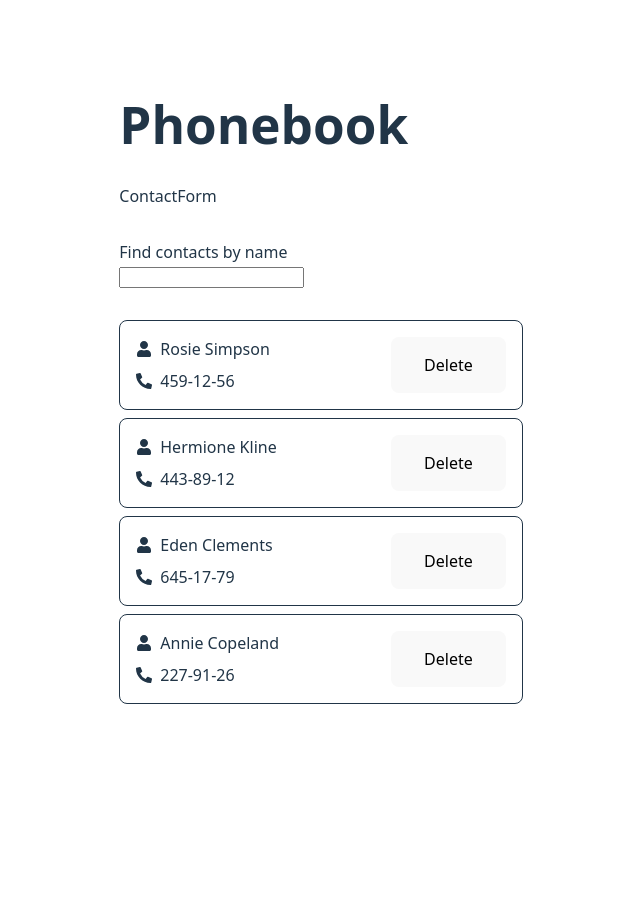
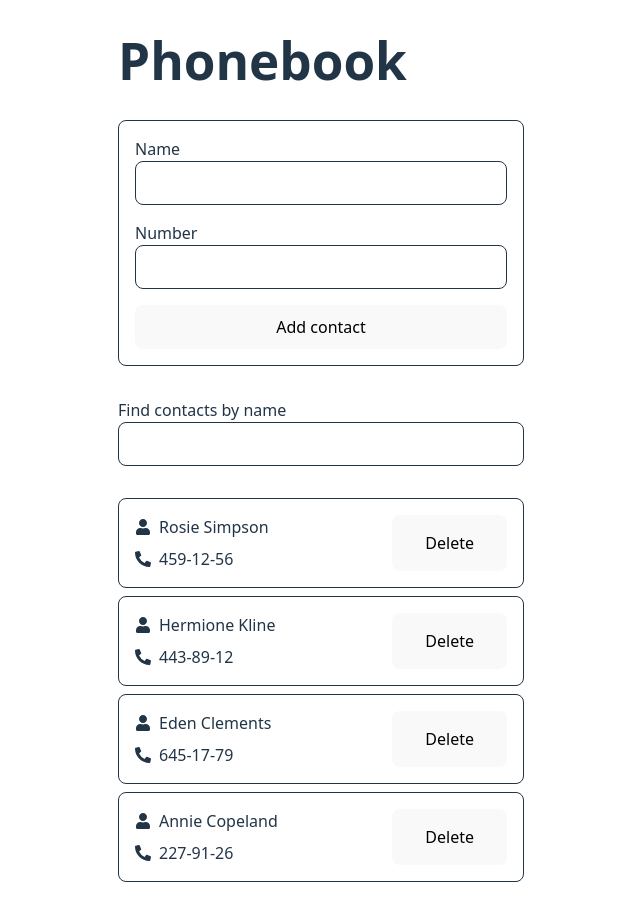
Before and after one commit to Lana-Malynowska/goit-react-hw-03, a React (Vite) app: page / in a window 1280 px wide. Shown: the whole page, without its empty margins (319-959 px from the left). Before the commit the page ends 800 px from the top, so only its background shows below. Built offline with nearby package versions, Linux system fonts and the light colour scheme.

Commit message:
add ContactForm

```diff
--- a/package.json
+++ b/package.json
@@ -10,6 +10,7 @@
     "preview": "vite preview"
   },
   "dependencies": {
+    "formik": "^2.4.6",
     "react": "^19.0.0",
     "react-dom": "^19.0.0",
     "react-icons": "^5.5.0"
--- a/src/ContactForm/ContactForm.jsx
+++ b/src/ContactForm/ContactForm.jsx
@@ -1,7 +1,37 @@
+import { Field, Form, Formik } from "formik";
+import { useId } from "react";
 import s from "./ContactForm.module.css";
 
+const initialValues = {
+  name: "",
+  number: "",
+};
+
 const ContactForm = () => {
-  return <div>ContactForm</div>;
+  const nameFieldId = useId();
+  const numberFieldId = useId();
+
+  const handleSubmit = (values, actions) => {
+    console.log(values);
+    actions.resetForm();
+  };
+
+  return (
+    <Formik initialValues={initialValues} onSubmit={handleSubmit}>
+      <Form className={s.form}>
+        <label htmlFor={nameFieldId}>
+          Name
+          <Field type="text" name="name" id={nameFieldId}></Field>
+        </label>
+
+        <label htmlFor={numberFieldId}>
+          Number
+          <Field type="text" name="number" id={numberFieldId}></Field>
+        </label>
+        <button type="submit">Add contact</button>
+      </Form>
+    </Formik>
+  );
 };
 
 export default ContactForm;
--- a/src/ContactForm/ContactForm.module.css
+++ b/src/ContactForm/ContactForm.module.css
@@ -0,0 +1,23 @@
+.form {
+  display: flex;
+  flex-direction: column;
+  border: 1px solid rgba(255, 255, 255, 0.87);
+  border-radius: 8px;
+  padding: 1rem;
+  gap: 1em;
+  input {
+    border: 1px solid rgba(255, 255, 255, 0.87);
+    border-radius: 8px;
+    width: -webkit-fill-available;
+    height: 2.5rem;
+  }
+}
+
+@media (prefers-color-scheme: light) {
+  .form {
+    border: 1px solid #213547;
+    input {
+      border: 1px solid #213547;
+    }
+  }
+}
--- a/src/SearchBox/SearchBox.module.css
+++ b/src/SearchBox/SearchBox.module.css
@@ -1,3 +1,12 @@
-.searchbox {
-  width: 400px;
+.searchbox input {
+  border: 1px solid rgba(255, 255, 255, 0.87);
+  border-radius: 8px;
+  width: 25rem;
+  height: 2.5rem;
 }
+
+@media (prefers-color-scheme: light) {
+  .searchbox input {
+    border: 1px solid #213547;
+  }
+}
--- a/src/index.css
+++ b/src/index.css
@@ -36,6 +36,10 @@ h1 {
   margin: 0;
 }
 
+input {
+  background-color: transparent;
+}
+
 button {
   border-radius: 8px;
   border: 1px solid transparent;
@@ -47,9 +51,12 @@ button {
   cursor: pointer;
   transition: border-color 0.25s;
 }
+input:hover,
 button:hover {
   border-color: #646cff;
 }
+input:focus,
+input:focus-visible,
 button:focus,
 button:focus-visible {
   outline: 4px auto -webkit-focus-ring-color;
```
Also changed, not shown: 1 other file (tests, documents, lock files or other folders).
